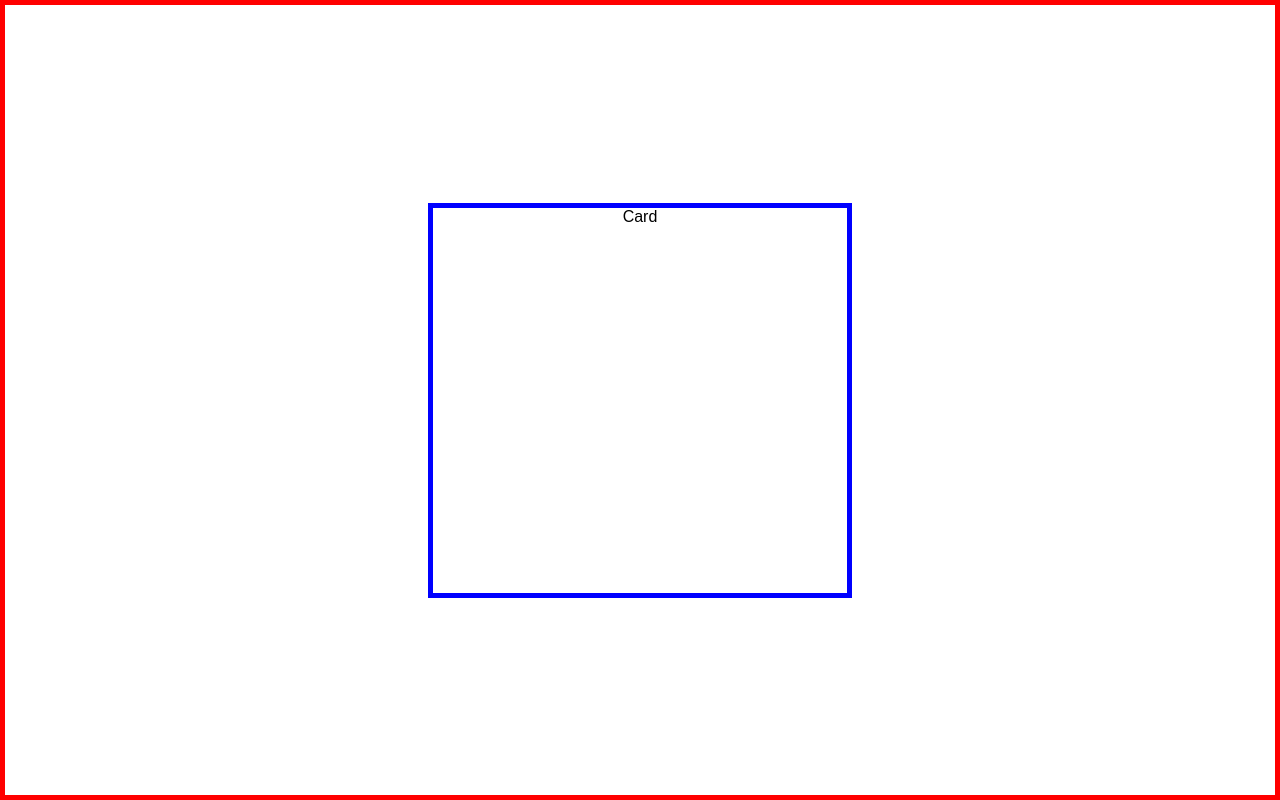
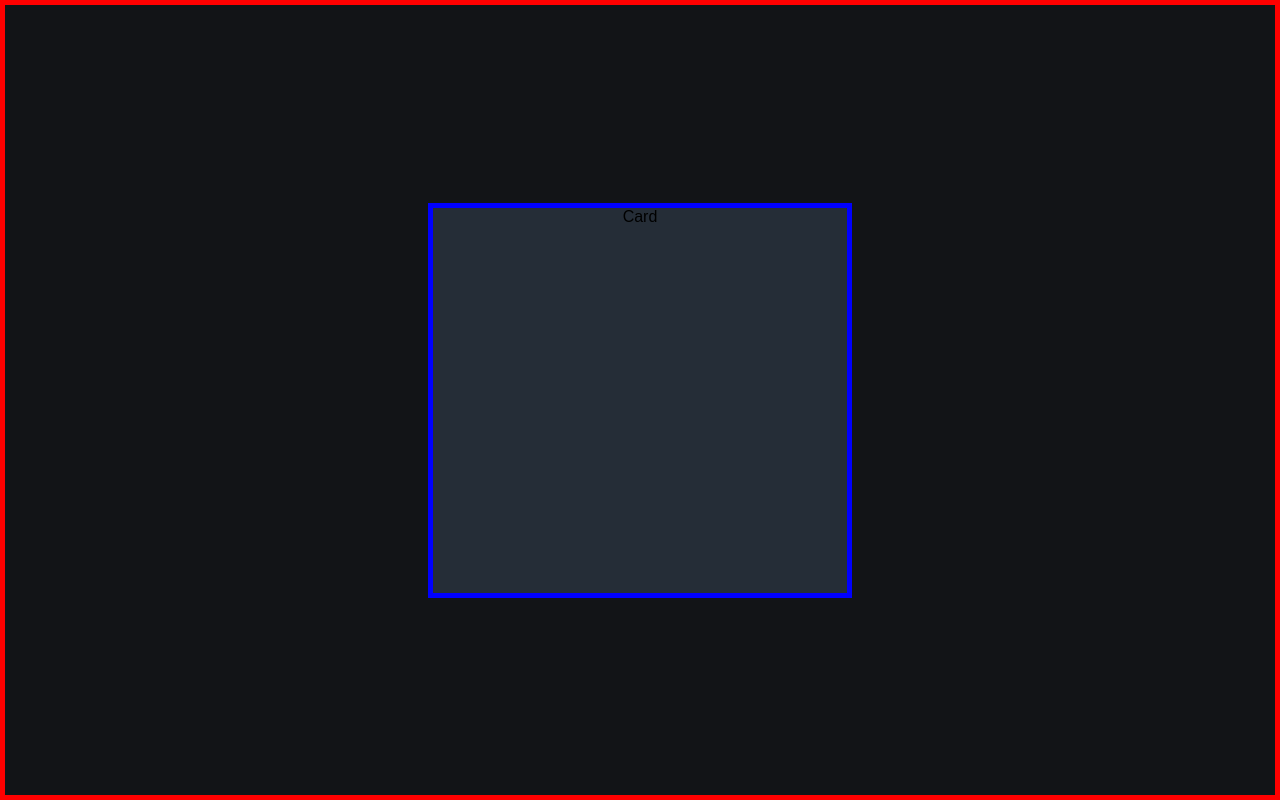
Before and after one commit to workByShad/Interactive-rating-component, a React (Vite) app: page / in a window 1280 px wide. Built offline with nearby package versions, Linux system fonts and the light colour scheme; the HTML template or start-up script is replaced by a standard one.

Commit message:
start adding background colours

```diff
--- a/src/App.jsx
+++ b/src/App.jsx
@@ -25,7 +25,7 @@ function App() {
   );
 
   return (
-    <div className="div__container div__container--border">
+    <div className="div__container div__container--styles">
       <Card />
     </div>
   );
--- a/src/components/Card.jsx
+++ b/src/components/Card.jsx
@@ -1,5 +1,5 @@
 const Card = () => {
-  return <div className="card">Card</div>;
+  return <div className="card card--styles">Card</div>;
 };
 
 export default Card;
--- a/src/index.css
+++ b/src/index.css
@@ -13,13 +13,18 @@
   height: 100vh;
 }
 
-.div__container--border {
+.div__container--styles {
   border: thick solid red;
+  background-color: hsl(216, 12%, 8%);
 }
 
 .card {
-  border: thick solid blue;
   text-align: center;
   height: 50%;
   width: calc(100% / 3);
 }
+
+.card--styles {
+  border: thick solid blue;
+  background-color: hsl(213, 19%, 18%);
+}
```
